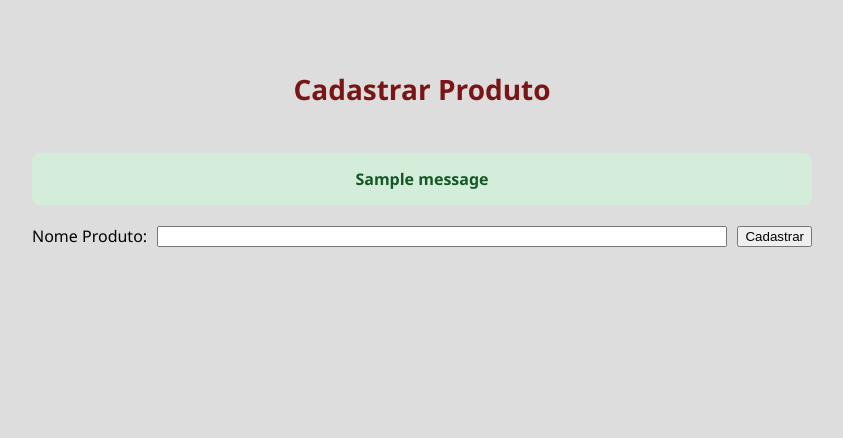
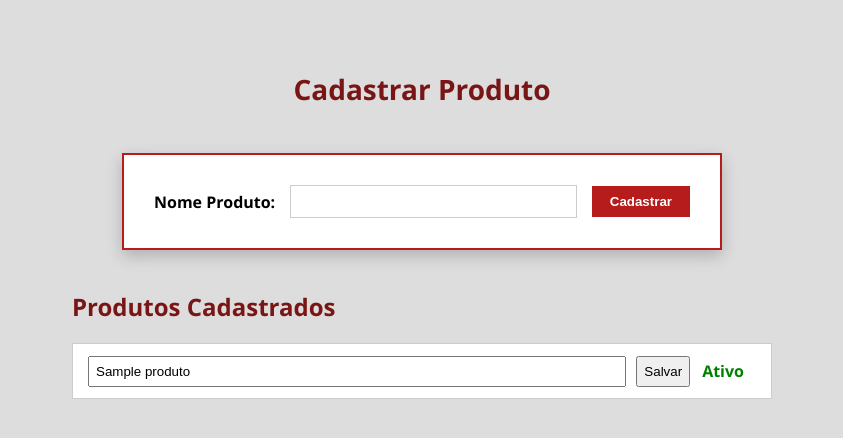
Before and after one commit to xodoticonsultoria/app_xodo_analitics, a Flask app: page /produto in a window 1280 px wide. Shown: the part 85-523 px from the top of the page, without its empty margins (218-1061 px from the left). Run offline with Flask 3, Linux system fonts and the light colour scheme; one stand-in notice (Sample message) is shown; a database or web service that is not in the repository returns one stand-in record (values such as "Sample title"); some libraries are stand-ins or nearby versions.

Commit message:
CORREÇÃO NA EDIÇÃO DE PRODUTOS  INSTAVEL OFICIAL

```diff
--- a/app.py
+++ b/app.py
@@ -194,23 +194,37 @@ def produto():
     cur = conn.cursor()
 
     if request.method == "POST":
+
+        produto_id = request.form.get("id")
         nome = request.form.get("nome")
 
-        if nome:
+        if produto_id:  # 👉 SE EXISTE ID = EDITAR
+            cur.execute(
+                "UPDATE produtos SET nome = %s WHERE id = %s;",
+                (nome, produto_id)
+            )
+            flash("✏️ Produto atualizado com sucesso!")
+
+        elif nome:  # 👉 SE NÃO TEM ID = NOVO PRODUTO
             cur.execute(
                 "INSERT INTO produtos (nome, ativo) VALUES (%s, TRUE);",
                 (nome,)
             )
-            conn.commit()
             flash("🎉 Parabéns! Produto salvo com sucesso.")
 
+        conn.commit()
         cur.close()
         conn.close()
+
         return redirect("/produto")
+
+    # 👉 LISTAR PRODUTOS
+    cur.execute("SELECT id, nome, ativo FROM produtos ORDER BY nome;")
+    produtos = cur.fetchall()
 
     cur.close()
     conn.close()
-    return render_template("cadastrar_produto.html")
 
+    return render_template("cadastrar_produto.html", produtos=produtos)
 if __name__ == "__main__":
     app.run(debug=True)
--- a/static/style.css
+++ b/static/style.css
@@ -280,3 +280,115 @@ body {
         margin-top: 10px;
     }
 }
+
+
+/* ===== FORM PRODUTO ===== */
+
+.card-form {
+    background: #ffffff;
+    padding: 30px;
+    border: 2px solid #b71c1c;
+    box-shadow: 0 6px 15px rgba(0,0,0,0.2);
+    max-width: 600px;
+    margin: 0 auto 40px auto;
+}
+
+.form-group {
+    display: flex;
+    align-items: center;
+    gap: 15px;
+}
+
+.form-group label {
+    font-weight: 600;
+}
+
+.form-group input {
+    flex: 1;
+    padding: 8px;
+    border: 1px solid #ccc;
+}
+
+.btn-vermelho {
+    background: #b71c1c;
+    color: white;
+    border: none;
+    padding: 8px 18px;
+    cursor: pointer;
+    font-weight: bold;
+}
+
+.btn-vermelho:hover {
+    background: #8e0000;
+}
+
+/* ===== LISTA PRODUTOS ===== */
+
+.lista-produtos {
+    max-width: 700px;
+    margin: 0 auto;
+}
+
+.subtitulo {
+    color: #7a1515;
+    margin-bottom: 20px;
+}
+
+.produto-item {
+    display: flex;
+    justify-content: space-between;
+    align-items: center;
+    background: white;
+    padding: 10px 15px;
+    border: 1px solid #ccc;
+    margin-bottom: 10px;
+}
+
+.produto-item form {
+    display: flex;
+    gap: 10px;
+    flex: 1;
+}
+
+.produto-item input {
+    flex: 1;
+    padding: 6px;
+}
+
+.btn-editar {
+    background: #ffc107;
+    border: none;
+    padding: 6px 12px;
+    cursor: pointer;
+}
+
+.btn-status {
+    padding: 6px 12px;
+    text-decoration: none;
+    font-weight: bold;
+}
+
+.btn-status.ativo {
+    color: green;
+}
+
+.btn-status.inativo {
+    color: red;
+}
+
+/* ===== MOBILE ===== */
+
+@media (max-width: 768px) {
+
+    .form-group {
+        flex-direction: column;
+        align-items: stretch;
+    }
+
+    .produto-item {
+        flex-direction: column;
+        align-items: stretch;
+        gap: 8px;
+    }
+
+}
--- a/templates/cadastrar_produto.html
+++ b/templates/cadastrar_produto.html
@@ -3,20 +3,39 @@
 
 <h1 class="titulo">Cadastrar Produto</h1>
 
-{% with messages = get_flashed_messages() %}
-  {% if messages %}
-    {% for message in messages %}
-      <div class="alert-sucesso">
-        {{ message }}
-      </div>
+<div class="card-form">
+
+    <form method="POST">
+        <div class="form-group">
+            <label>Nome Produto:</label>
+            <input type="text" name="nome" required>
+            <button type="submit" class="btn-vermelho">
+                Cadastrar
+            </button>
+        </div>
+    </form>
+
+</div>
+
+{% if produtos %}
+<div class="lista-produtos">
+    <h2 class="subtitulo">Produtos Cadastrados</h2>
+
+    {% for p in produtos %}
+    <div class="produto-item">
+        <form method="POST">
+            <input type="hidden" name="id" value="{{ p[0] }}">
+            <input type="text" name="nome" value="{{ p[1] }}">
+            <button type="submit">Salvar</button>
+        </form>
+
+        <a href="/produto_status/{{ p[0] }}"
+           class="btn-status {{ 'ativo' if p[2] else 'inativo' }}">
+           {{ 'Ativo' if p[2] else 'Inativo' }}
+        </a>
+    </div>
     {% endfor %}
-  {% endif %}
-{% endwith %}
-
-<form method="POST" class="form-produto">
-    <label>Nome Produto:</label>
-    <input type="text" name="nome" required>
-    <button type="submit">Cadastrar</button>
-</form>
+</div>
+{% endif %}
 
 {% endblock %}
```
